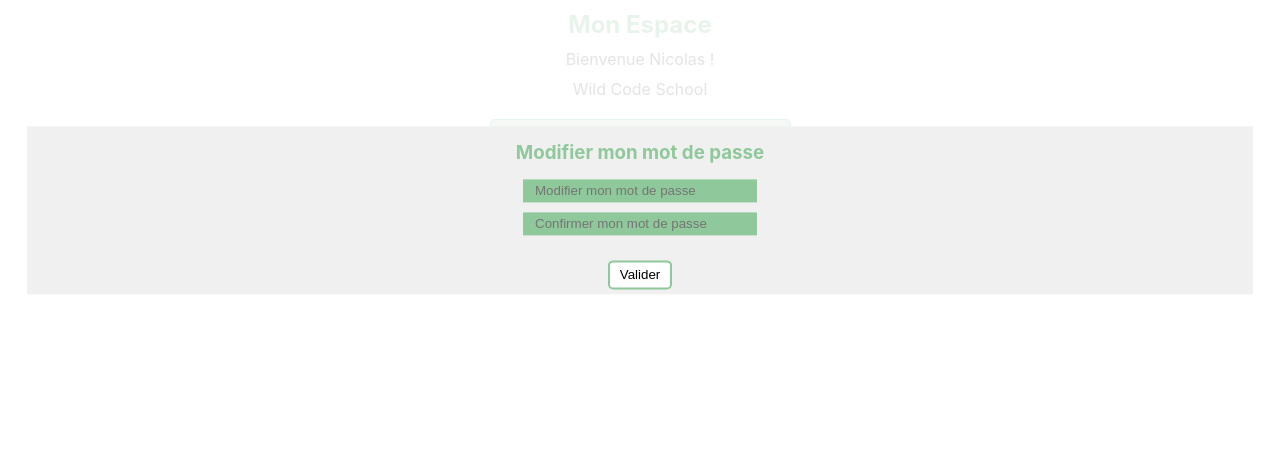
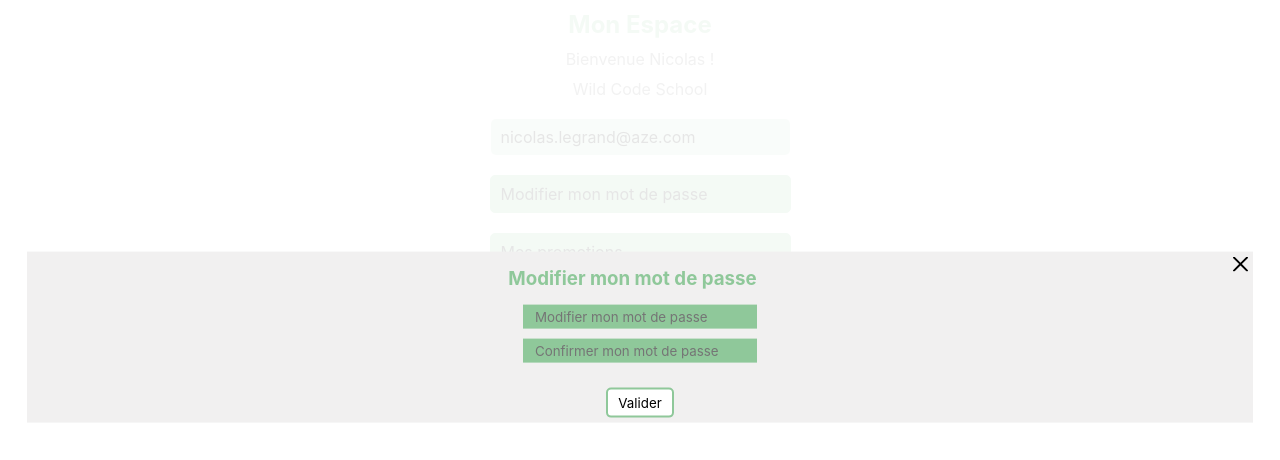
Before and after one commit to WildCodeSchool/2104-wns-lyon-groupe1-front, a React (Create React App) app: page /useraccount in a window 1280 px wide. Both pictures are taken after a click on the button "Modifier mon mot de passe". Shown: the top 460 px of the page. Built offline with nearby package versions, Linux system fonts and the light colour scheme.

Commit message:
* overlay has a close button - deleted title component, no need for it (over engineered) * fixed issue where a there is a cursor: pointer on a  unclickabke element

```diff
--- a/src/App.css
+++ b/src/App.css
@@ -36,3 +36,40 @@
         transform: rotate(360deg);
     }
 }
+
+
+/* @@@@@@@@@@@@@@@@@@@@@@@@@@@@@@ */
+
+button {
+    font-family: inherit;
+    font-weight: inherit;
+    font-size: inherit;
+    border: 2px solid;
+}
+
+button:focus {
+    outline: none;
+}
+
+a {
+    text-decoration: none;
+    color: inherit;
+}
+
+a:focus {
+    outline: none;
+}
+
+a:hover {
+    outline: none;
+}
+
+input,
+textarea :focus {
+    outline: none;
+    font-family: inherit;
+    font-weight: inherit;
+}
+
+
+/* @@@@@@@@@@@@@@@@@@@@@@@@@@@@@@ */
--- a/src/components/overLay/OverLay.tsx
+++ b/src/components/overLay/OverLay.tsx
@@ -1,13 +1,35 @@
-import React from 'react';
+import React, { useState } from 'react';
 import styles from './overlay.module.scss';
+import closeIcon from '../../assets/close.svg';
 
-export default function Overlay({ isOpen, children }: any) {
+export default function Overlay({ getIsOpen, isOpen, children }: any) {
+  const [visible, setVisible] = useState(isOpen);
+
+  const closeOverlay = () => {
+    setVisible(visible);
+    getIsOpen(false);
+  };
+
   return (
     <div
       className={styles.wrapper}
       style={{ display: isOpen ? 'block' : 'none' }}
     >
-      <div className={styles.container}>{children}</div>
+      <div className={styles.container}>
+        <div className={styles.closeIconContainer}>
+          <img
+            // eslint-disable-next-line jsx-a11y/no-noninteractive-element-to-interactive-role
+            role="button"
+            tabIndex={0}
+            onClick={closeOverlay}
+            className={styles.closeIcon}
+            src={closeIcon}
+            alt="Close icon"
+            onKeyPress={closeOverlay}
+          />
+        </div>
+        <div>{children}</div>
+      </div>
     </div>
   );
 }
--- a/src/components/overLay/overlay.module.scss
+++ b/src/components/overLay/overlay.module.scss
@@ -5,20 +5,27 @@
     top: 0;
     width: 100%;
     height: 100vh;
-    background-color: rgba($color: $colorWhite, $alpha: 0.8);
+    background-color: rgba($color: $colorWhite, $alpha: 0.9);
 }
 
 .container {
+    flex-direction: column;
     position: absolute;
     left: 50%;
-    top: 20%;
+    top: 40%;
     width: 95%;
     background-color: $colorBrightGrey;
     margin: auto;
     padding: 5px;
-    transform: translate(-50%, -20%);
-    -webkit-transform: translate(-50%, -20%);
-    -moz-transform: translate(-50%, -20%);
-    -ms-transform: translate(-50%, -20%);
-    -o-transform: translate(-50%, -20%);
+    transform: translate(-50%, -40%);
+    -webkit-transform: translate(-50%, -40%);
+    -moz-transform: translate(-50%, -40%);
+    -ms-transform: translate(-50%, -40%);
+    -o-transform: translate(-50%, -40%);
 }
+
+.closeIcon {
+    max-width: 15px;
+    cursor: pointer;
+    float: right;
+}
--- a/src/components/pageTitle/PageTitle.tsx
+++ /dev/null
@@ -1,5 +0,0 @@
-import React from 'react';
-
-export default function PageTitle({ textColor, content }: any) {
-  return <h2 style={{ color: `${textColor}` }}> {content} </h2>;
-}
--- a/src/components/professorAccout/ProfessorAccount.tsx
+++ b/src/components/professorAccout/ProfessorAccount.tsx
@@ -1,7 +1,6 @@
-import React, { useState, useRef } from 'react';
+import React, { useState } from 'react';
 import { Link } from 'react-router-dom';
 import Overlay from '../overLay/OverLay';
-import PageTitle from '../pageTitle/PageTitle';
 import styles from './professorAccount.module.scss';
 
 // Dummy data
@@ -20,8 +19,6 @@ export default function ProfessorAccount() {
   const [isOpenOverlay, setIsOpenOverlay] = useState(false);
   const [password, handlePasswordChange] = useState('');
   const [confirmedPassword, handleConfirmedPasswordChange] = useState('');
-  // get the reference of form
-  const resetPasswordFormRef = useRef<HTMLFormElement>(null);
 
   // change isOpenOverlay state
   const passwordModifierOverlay = () => {
@@ -33,28 +30,31 @@ export default function ProfessorAccount() {
     }
   };
 
+  const resetFormInputs = () => {
+    handlePasswordChange('');
+    handleConfirmedPasswordChange('');
+  };
+
   const submitForm = (event: any) => {
     // close the overlay
     setIsOpenOverlay(false);
     event.preventDefault();
-    const form = resetPasswordFormRef.current;
-    // if form is not null then reset it
-    if (form !== null) {
-      form.reset();
-    }
+    resetFormInputs();
+    // TODO delete console log
     console.log({ password, confirmedPassword });
+  };
+
+  const getIsOpenCallback = (data: any) => {
+    setIsOpenOverlay(data);
+    resetFormInputs();
   };
 
   return (
     <main>
-      <Overlay isOpen={isOpenOverlay}>
+      <Overlay isOpen={isOpenOverlay} getIsOpen={getIsOpenCallback}>
         <div className={styles.overlayElements}>
           <h3 className={styles.title}>Modifier mon mot de passe</h3>
-          <form
-            ref={resetPasswordFormRef}
-            className={styles.formContainer}
-            onSubmit={submitForm}
-          >
+          <form className={styles.formContainer} onSubmit={submitForm}>
             <input
               type="password"
               className={styles.overlayInput}
@@ -77,15 +77,11 @@ export default function ProfessorAccount() {
           </form>
         </div>
       </Overlay>
-      <div className={`${styles.title} ${styles.greetings}`}>
-        <PageTitle content="Mon Espace" textColor="#8FC89A" />
-      </div>
+      <h2 className={`${styles.title} ${styles.greetings}`}>Mon Espace</h2>
       <div className={styles.greetings}>Bienvenue {userData.firstname} !</div>
       <div className={styles.greetings}>{userData.classroom.name}</div>
 
-      <div className={`${styles.buttons} ${styles.readOnly}`}>
-        {userData.email}
-      </div>
+      <div className={styles.readOnlyButton}>{userData.email}</div>
 
       <div
         role="button"
--- a/src/components/professorAccout/professorAccount.module.scss
+++ b/src/components/professorAccout/professorAccount.module.scss
@@ -34,7 +34,20 @@
     }
 }
 
-.readOnly {
+.readOnlyButton {
+    display: flex;
+    align-items: center;
+    margin: auto;
+    background-color: $colorGreen;
+    max-width: 279px;
+    height: 36px;
+    margin-top: 20px;
+    padding: 0 10px 0 10px;
+    border-radius: 5px;
+    -webkit-border-radius: 5px;
+    -moz-border-radius: 5px;
+    -ms-border-radius: 5px;
+    -o-border-radius: 5px;
     background-color: rgba(143, 200, 154, 0.5);
     &:hover {
         background-color: rgba(143, 200, 154, 0.5);
```
Also changed, not shown: src/assets/close.svg (added), src/components/pageTitle/pageTitle..module.scss (deleted).
